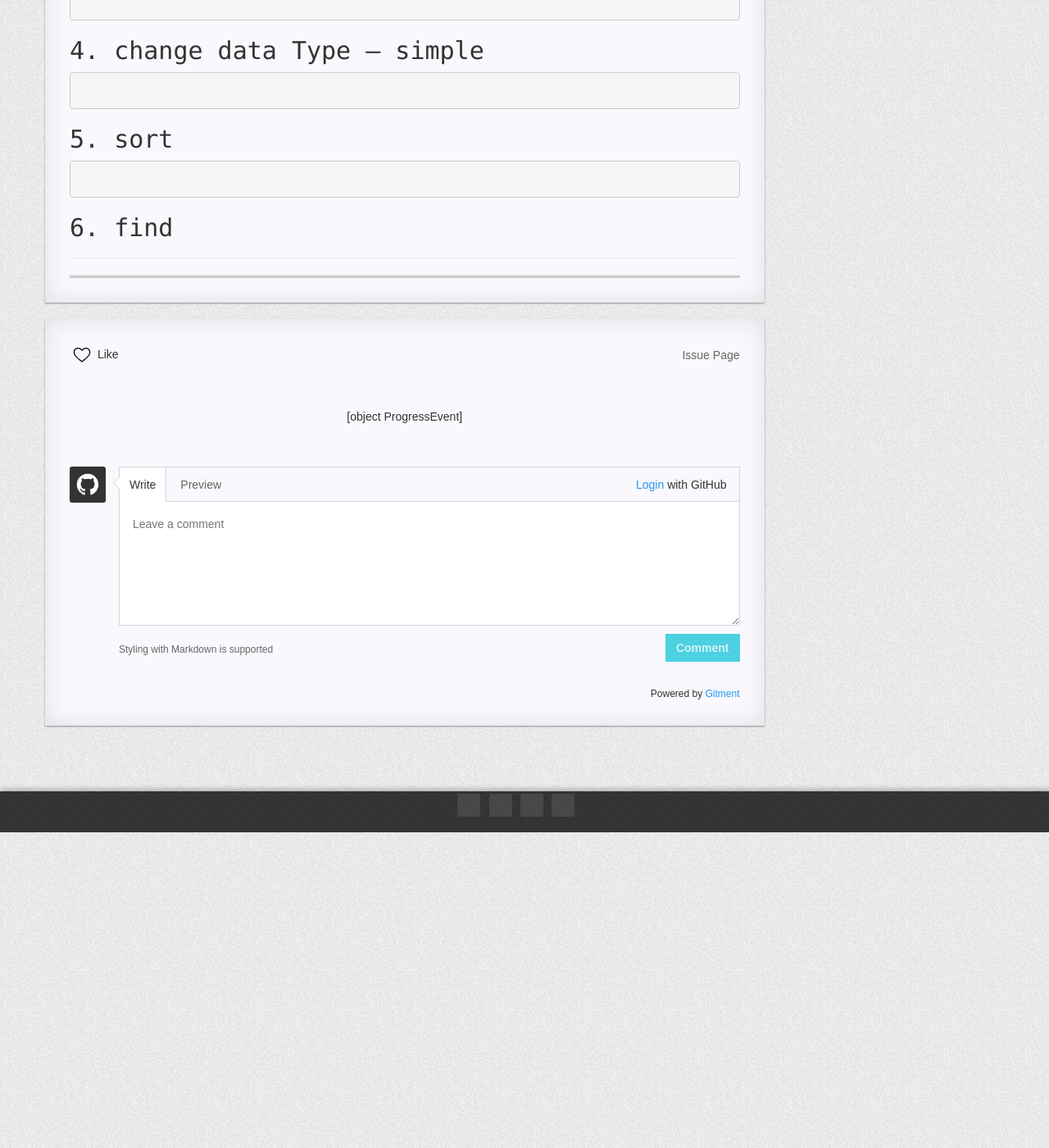
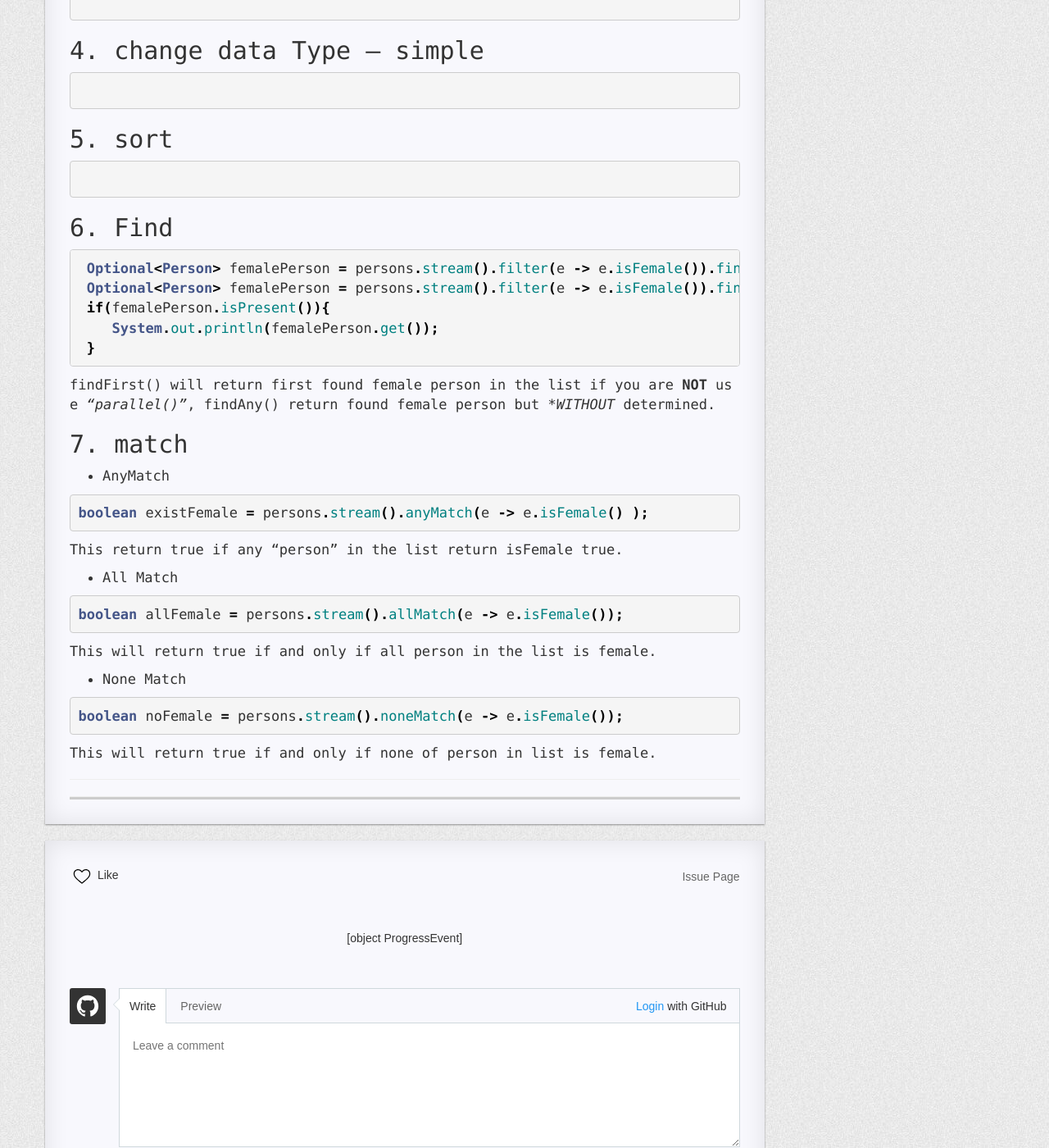
Before and after one commit to R0NGSH3N/r0ngsh3n.github.io, a Jekyll site: the page built from _posts/2019-09-17-stream.md, in a window 1280 px wide and 1400 px high, scrolled down 600 px. Shown: the whole window at 82% size. Built offline with Jekyll 4.4.1, drawn with Linux system fonts in a browser that asks for light colours; nearby versions of some CDN libraries; comment, search, counter and statistics services are not loaded; a style sheet for code colours, icons or effects is not loaded.

Commit message:
add stream content

```diff
--- a/_posts/2019-09-17-stream.md
+++ b/_posts/2019-09-17-stream.md
@@ -36,5 +36,42 @@ categories: common
 
 ~~~
 
-## 6. find
+## 6. Find
+
+~~~java
+ Optional<Person> femalePerson = persons.stream().filter(e -> e.isFemale()).findFirst();
+ Optional<Person> femalePerson = persons.stream().filter(e -> e.isFemale()).findAny();
+ if(femalePerson.isPresent()){
+    System.out.println(femalePerson.get());
+ }
+~~~
+
+findFirst() will return first found female person in the list if you are **NOT** use *"parallel()"*, findAny() return found female person but **WITHOUT* determined.
+
+## 7. match
+
+- AnyMatch
+
+~~~java
+boolean existFemale = persons.stream().anyMatch(e -> e.isFemale() );
+~~~
+
+This return true if any "person" in the list return isFemale true.
+
+- All Match
+
+~~~java
+boolean allFemale = persons.stream().allMatch(e -> e.isFemale());
+~~~
+
+This will return true if and only if all person in the list is female.
+
+- None Match
+
+~~~java
+boolean noFemale = persons.stream().noneMatch(e -> e.isFemale());
+~~~
+
+This will return true if and only if none of person in list is female.
+
 ---
```
